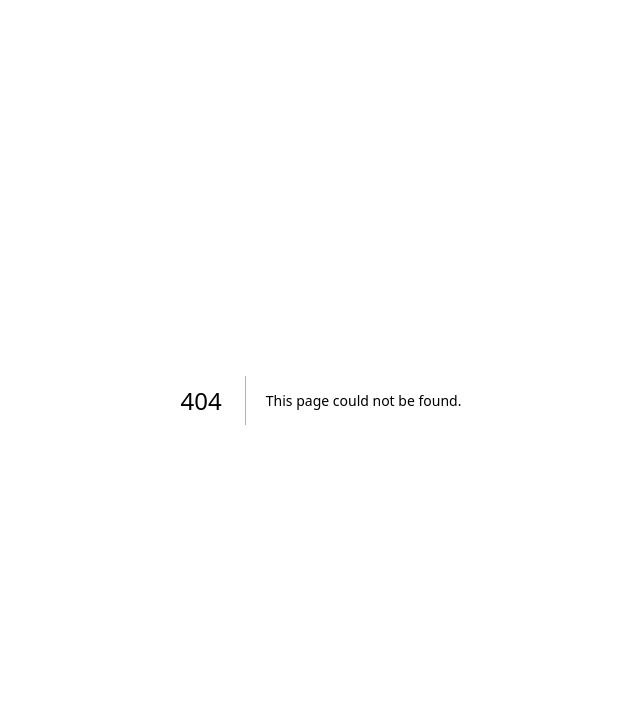
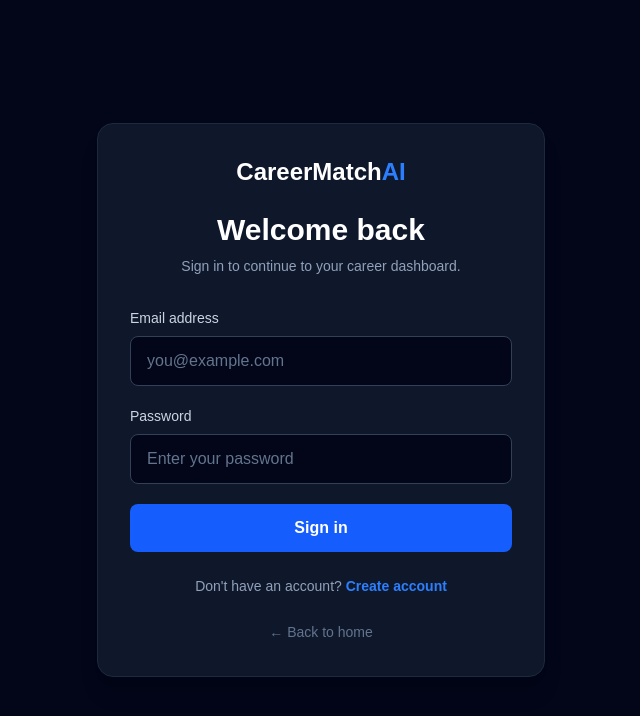
Before and after one commit to Harigovindbn/career-match-ai, a Next.js app: page /auth/login in a window 1280 px wide. Before the commit this address had no page. Shown: the top 716 px of the page, without its empty margins (319-959 px from the left). Built offline with nearby package versions, Linux system fonts and the light colour scheme.

Commit message:
feat: complete phase 1 authentication system

```diff
--- /dev/null
+++ b/app/auth/login/actions.ts
@@ -0,0 +1,30 @@
+"use server";
+
+import { redirect } from "next/navigation";
+import { createClient } from "@/lib/supabase/server";
+
+export async function login(formData: FormData) {
+  const email = formData.get("email");
+  const password = formData.get("password");
+
+  if (typeof email !== "string" || typeof password !== "string") {
+    redirect("/auth/login?error=Please complete all fields");
+  }
+
+  if (!email.trim() || !password.trim()) {
+    redirect("/auth/login?error=Please complete all fields");
+  }
+
+  const supabase = await createClient();
+
+  const { error } = await supabase.auth.signInWithPassword({
+    email: email.trim(),
+    password,
+  });
+
+  if (error) {
+    redirect(`/auth/login?error=${encodeURIComponent(error.message)}`);
+  }
+
+  redirect("/dashboard");
+}
--- /dev/null
+++ b/app/auth/login/page.tsx
@@ -0,0 +1,90 @@
+import Link from "next/link";
+import { login } from "./actions";
+
+export default function LoginPage() {
+  return (
+    <main className="flex min-h-screen items-center justify-center bg-slate-950 px-4 py-12">
+      <div className="w-full max-w-md rounded-2xl border border-slate-800 bg-slate-900 p-8 shadow-xl">
+        <div className="mb-8 text-center">
+          <Link href="/" className="text-2xl font-bold text-white">
+            CareerMatch<span className="text-blue-500">AI</span>
+          </Link>
+
+          <h1 className="mt-6 text-3xl font-bold text-white">
+            Welcome back
+          </h1>
+
+          <p className="mt-2 text-sm text-slate-400">
+            Sign in to continue to your career dashboard.
+          </p>
+        </div>
+
+        <form action={login} className="space-y-5">
+          <div>
+            <label
+              htmlFor="email"
+              className="mb-2 block text-sm font-medium text-slate-300"
+            >
+              Email address
+            </label>
+
+            <input
+              id="email"
+              name="email"
+              type="email"
+              required
+              autoComplete="email"
+              placeholder="you@example.com"
+              className="w-full rounded-lg border border-slate-700 bg-slate-950 px-4 py-3 text-white outline-none transition placeholder:text-slate-500 focus:border-blue-500 focus:ring-2 focus:ring-blue-500/20"
+            />
+          </div>
+
+          <div>
+            <label
+              htmlFor="password"
+              className="mb-2 block text-sm font-medium text-slate-300"
+            >
+              Password
+            </label>
+
+            <input
+              id="password"
+              name="password"
+              type="password"
+              required
+              autoComplete="current-password"
+              placeholder="Enter your password"
+              className="w-full rounded-lg border border-slate-700 bg-slate-950 px-4 py-3 text-white outline-none transition placeholder:text-slate-500 focus:border-blue-500 focus:ring-2 focus:ring-blue-500/20"
+            />
+          </div>
+
+          <button
+            type="submit"
+            className="w-full rounded-lg bg-blue-600 px-4 py-3 font-semibold text-white transition hover:bg-blue-500 focus:outline-none focus:ring-2 focus:ring-blue-500 focus:ring-offset-2 focus:ring-offset-slate-900"
+          >
+            Sign in
+          </button>
+        </form>
+
+        <p className="mt-6 text-center text-sm text-slate-400">
+          Don&apos;t have an account?{" "}
+          <Link
+            href="/auth/signup"
+            className="font-semibold text-blue-500 hover:text-blue-400"
+          >
+            Create account
+          </Link>
+        </p>
+
+        <div className="mt-6 text-center">
+          <Link
+            href="/"
+            className="text-sm text-slate-500 transition hover:text-white"
+          >
+            ← Back to home
+          </Link>
+        </div>
+      </div>
+    </main>
+  );
+}
--- /dev/null
+++ b/app/dashboard/actions.ts
@@ -0,0 +1,18 @@
+"use server";
+
+import { redirect } from "next/navigation";
+import { createClient } from "@/lib/supabase/server";
+
+export async function logout() {
+  const supabase = await createClient();
+
+  const { error } = await supabase.auth.signOut();
+
+  if (error) {
+    redirect(
+      `/dashboard?error=${encodeURIComponent("Unable to sign out. Please try again.")}`
+    );
+  }
+
+  redirect("/auth/login");
+}
--- /dev/null
+++ b/app/dashboard/page.tsx
@@ -0,0 +1,82 @@
+import Link from "next/link";
+import { redirect } from "next/navigation";
+import { createClient } from "@/lib/supabase/server";
+import { logout } from "./actions";
+
+export default async function DashboardPage() {
+  const supabase = await createClient();
+
+  const {
+    data: { user },
+    error,
+  } = await supabase.auth.getUser();
+
+  if (error || !user) {
+    redirect("/auth/login");
+  }
+
+  const fullName =
+    typeof user.user_metadata?.full_name === "string"
+      ? user.user_metadata.full_name
+      : "User";
+
+  return (
+    <main className="min-h-screen bg-slate-950 text-white">
+      <header className="border-b border-slate-800 bg-slate-900">
+        <nav className="mx-auto flex max-w-7xl items-center justify-between px-6 py-4">
+          <Link href="/" className="text-xl font-bold">
+            CareerMatch<span className="text-blue-500">AI</span>
+          </Link>
+
+          <form action={logout}>
+            <button
+              type="submit"
+              className="rounded-lg border border-slate-700 px-4 py-2 text-sm font-medium text-slate-300 transition hover:border-red-500 hover:bg-red-500/10 hover:text-red-400"
+            >
+              Log out
+            </button>
+          </form>
+        </nav>
+      </header>
+
+      <section className="mx-auto max-w-7xl px-6 py-12">
+        <div className="rounded-2xl border border-slate-800 bg-slate-900 p-8">
+          <p className="text-sm font-medium uppercase tracking-wider text-blue-500">
+            Career Dashboard
+          </p>
+
+          <h1 className="mt-3 text-4xl font-bold">
+            Welcome, {fullName}
+          </h1>
+
+          <p className="mt-3 text-slate-400">
+            You are signed in as <strong>{user.email}</strong>.
+          </p>
+
+          <div className="mt-8 grid gap-5 md:grid-cols-3">
+            <article className="rounded-xl border border-slate-800 bg-slate-950 p-6 transition hover:border-blue-500">
+              <h2 className="text-lg font-semibold">Complete Profile</h2>
+              <p className="mt-2 text-sm text-slate-400">
+                Add your skills, education, projects and experience.
+              </p>
+            </article>
+
+            <article className="rounded-xl border border-slate-800 bg-slate-950 p-6 transition hover:border-blue-500">
+              <h2 className="text-lg font-semibold">Analyze Resume</h2>
+              <p className="mt-2 text-sm text-slate-400">
+                Upload your resume and receive AI-powered ATS feedback.
+              </p>
+            </article>
+
+            <article className="rounded-xl border border-slate-800 bg-slate-950 p-6 transition hover:border-blue-500">
+              <h2 className="text-lg font-semibold">Find Job Matches</h2>
+              <p className="mt-2 text-sm text-slate-400">
+                Discover jobs that match your profile and skills.
+              </p>
+            </article>
+          </div>
+        </div>
+      </section>
+    </main>
+  );
+}
--- a/components/layout/Navbar.tsx
+++ b/components/layout/Navbar.tsx
@@ -4,26 +4,32 @@ export default function Navbar() {
   return (
     <header className="sticky top-0 z-50 border-b border-slate-800 bg-slate-950/80 backdrop-blur">
       <nav className="mx-auto flex max-w-7xl items-center justify-between px-6 py-4">
-        <h1 className="text-xl font-bold text-white">
+        <Link href="/" className="text-xl font-bold text-white">
           CareerMatch<span className="text-blue-500">AI</span>
-        </h1>
+        </Link>
 
         <div className="flex items-center gap-6">
-          <a href="#" className="text-slate-300 hover:text-white">
+          <Link href="/" className="text-slate-300 transition hover:text-white">
             Home
-          </a>
-
-          <a href="#" className="text-slate-300 hover:text-white">
-            Features
-          </a>
-
-          <a href="#" className="text-slate-300 hover:text-white">
-            Pricing
-          </a>
+          </Link>
 
           <Link
-            href="/auth/signup"
-            className="rounded-lg bg-blue-600 px-4 py-2 text-white hover:bg-blue-500"
+            href="#features"
+            className="text-slate-300 transition hover:text-white"
+          >
+            Features
+          </Link>
+
+          <Link
+            href="#pricing"
+            className="text-slate-300 transition hover:text-white"
+          >
+            Pricing
+          </Link>
+
+          <Link
+            href="/auth/login"
+            className="rounded-lg bg-blue-600 px-4 py-2 font-medium text-white transition hover:bg-blue-500"
           >
             Sign In
           </Link>
```
